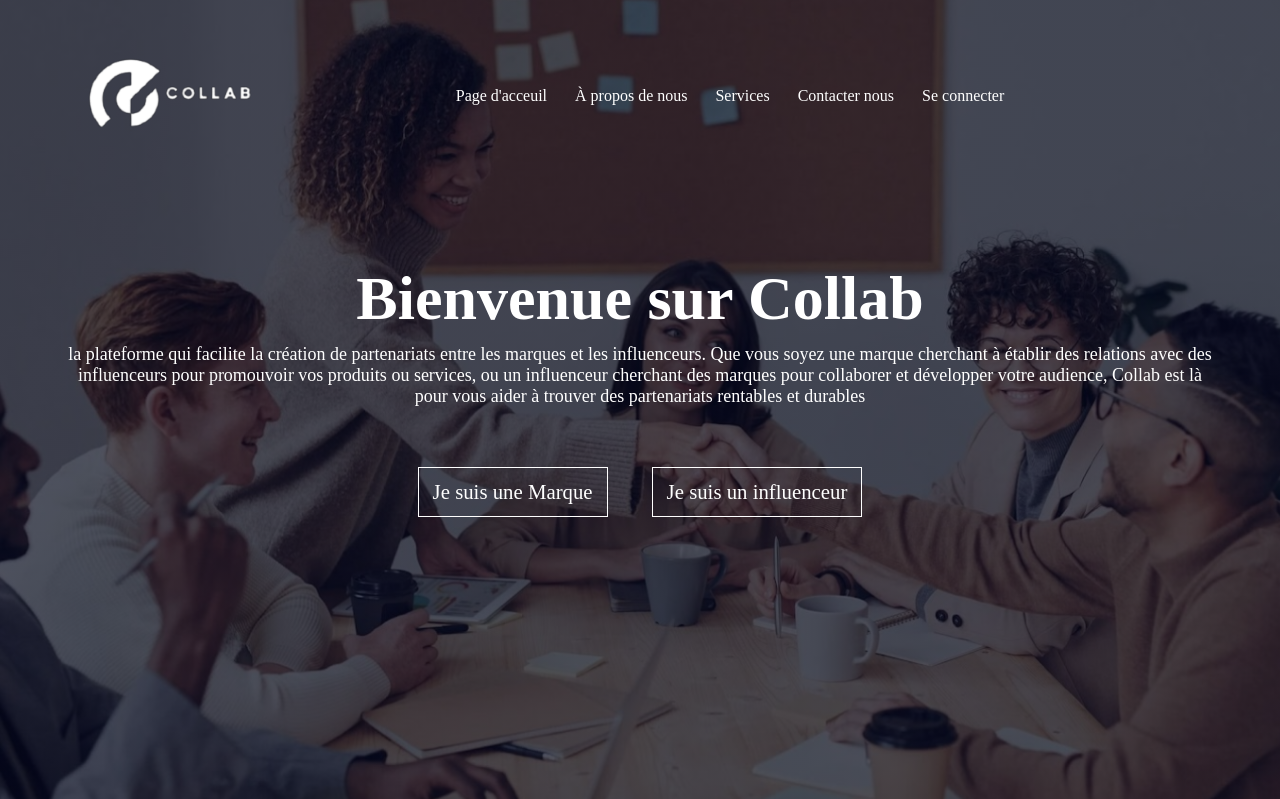
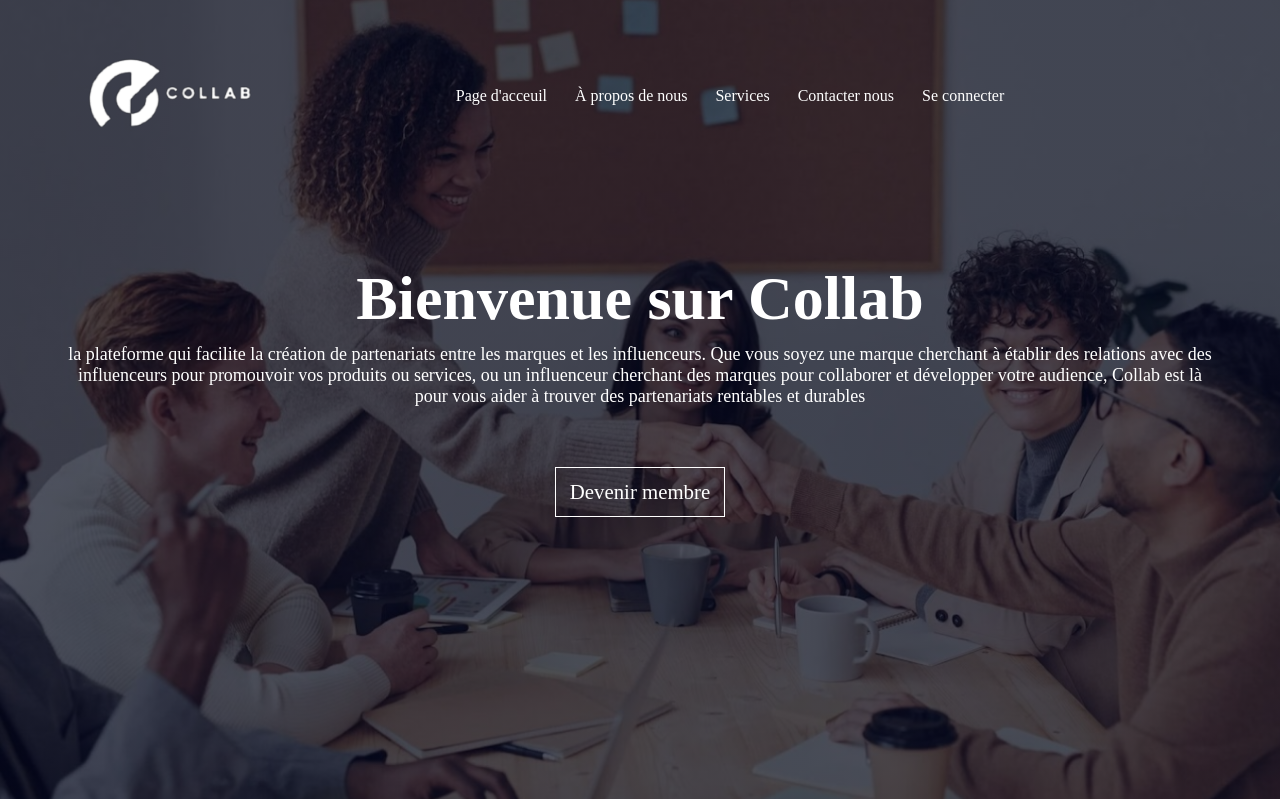
Before and after one commit to gir-yay/web-project, a PHP site: page / in a window 1280 px wide. Shown: the top 799 px of the page. Run offline with PHP 8.4, Linux system fonts and the light colour scheme; some libraries are stand-ins or nearby versions.

Commit message:
Update index.php

```diff
--- a/index.php
+++ b/index.php
@@ -32,8 +32,8 @@
             audience, Collab est là pour vous aider à trouver des partenariats rentables et durables
 
         </p>
-        <a href="signup.php" class="btnn">Je suis une Marque</a> <!--  ajoute un bouton pour les marques.-->
-        <a href="signup.php" class="btnn">Je suis un influenceur</a><!-- ajoute un bouton pour les influenceurs.-->
+        <a href="signup.php" class="btnn">Devenir membre</a> <!--  ajoute un bouton pour les marques.-->
+
     </div>
     </section>
 
```
